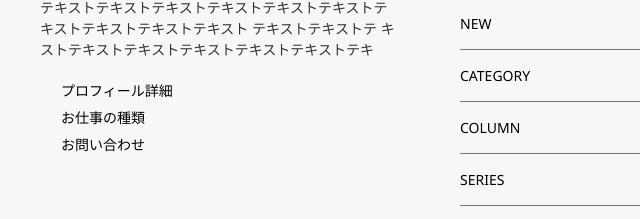
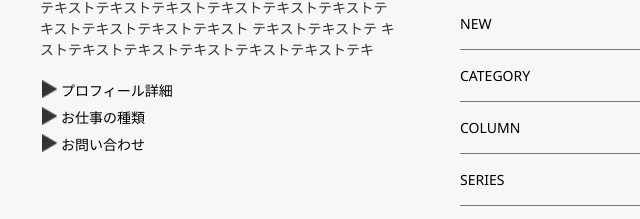
Before and after one commit to rikurikutototo/traveler-blog, a plain HTML site: page index.html in a window 1280 px wide. Shown: the part 3270-3489 px from the top of the page, 0-640 px from the left. Drawn offline with Linux system fonts and the light colour scheme.

Commit message:
Update style.css

```diff
--- a/style.css
+++ b/style.css
@@ -244,7 +244,7 @@
   content: "";
   position: absolute;
   left: 2px;
-  background-image: url(/img/next.png);
+  background-image: url(./next.png);
   background-size: cover;
   width: 15px;
   height: 18px;
```
